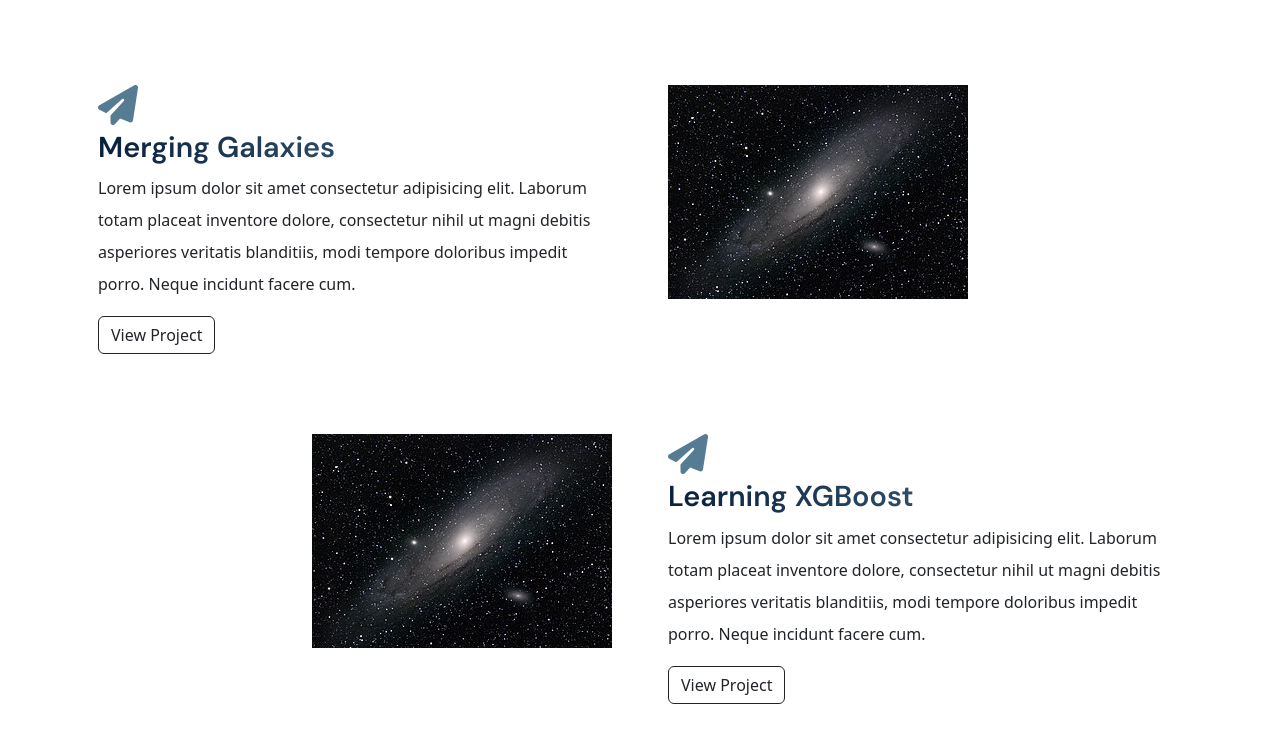
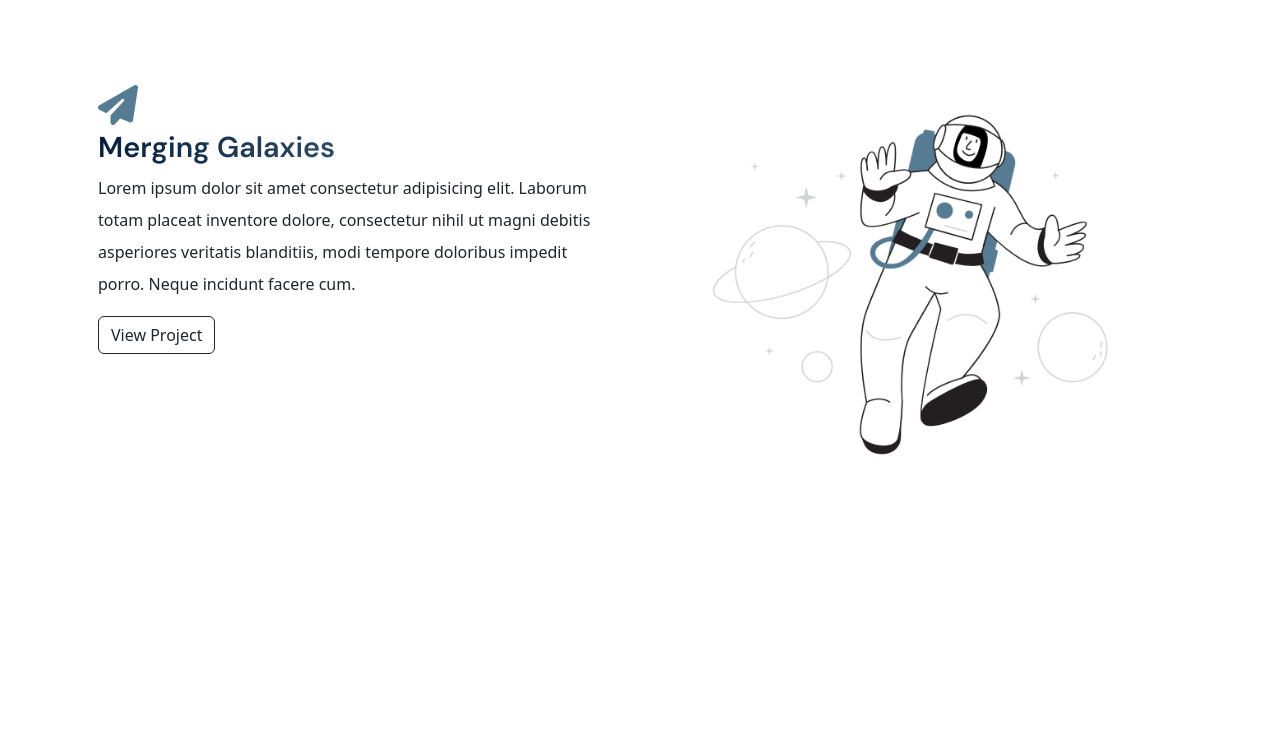
Before and after one commit to AbdilahiMJama/Personal-Website, a website: page index.html in a window 1280 px wide. Shown: the part 3183-3919 px from the top of the page. After the commit the page ends 3686 px from the top, so only its background shows below. Drawn offline with nearby package versions, Linux system fonts and the light colour scheme.

Commit message:
Found  a better image

```diff
--- a/index.html
+++ b/index.html
@@ -191,11 +191,11 @@
                 </div>
                 <div class="col-lg-6 col-md-6 col-sm-12 col-xs-12 project mt-4">
                     <div class="projects__content">
-                        <img src="images/art/Andromeda galaxy.jpg" alt="image-illustration" class="img-fluid">
+                        <img src="images/art/astronaut-flatline.png" alt="image-illustration" class="img-fluid">
                     </div>
                 </div>
             </div>
-            <!--Project 2-->
+            <!--Project 2-
             <div class="row">
                 <div class="col-lg-6 col-md-6 col-sm-12 col-xs-12 project mt-4 text-end">
                     <div class="projects__content">
@@ -210,7 +210,7 @@
                         <a href="#" class="btn btn-outline-dark">View Project</a>
                     </div>
                 </div>
-            </div>
+            </div>-->
         </div>
     </section>
 
```
Also changed, not shown: images/art/Andromeda galaxy.jpg (deleted), images/art/astronaut-flatline.png (added).
